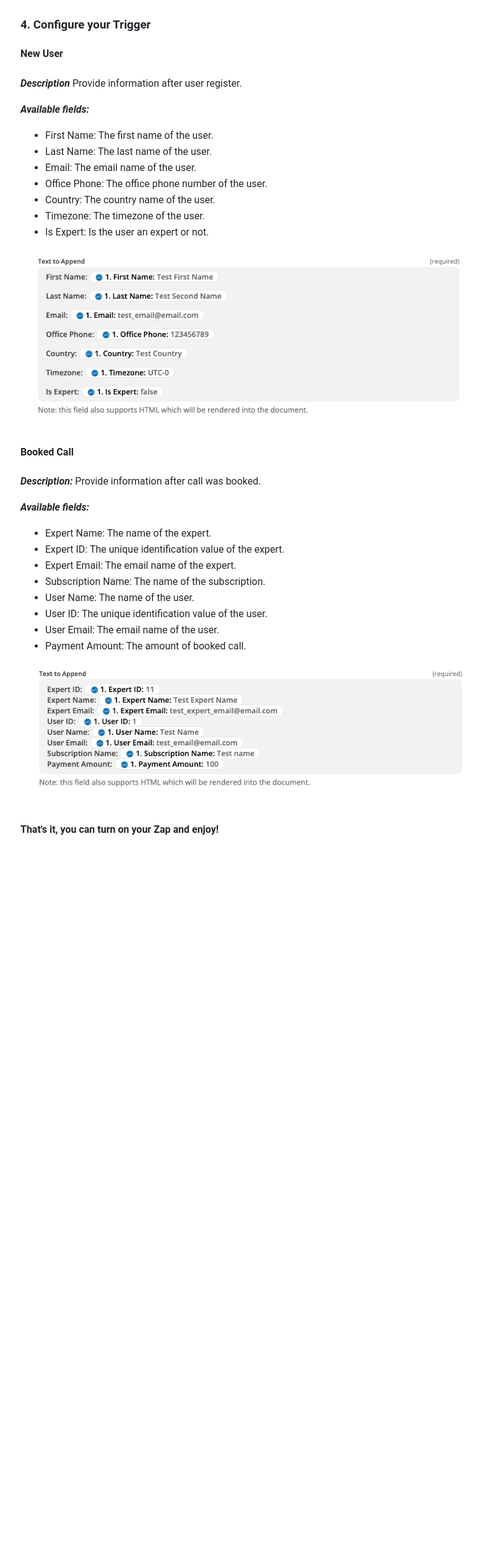
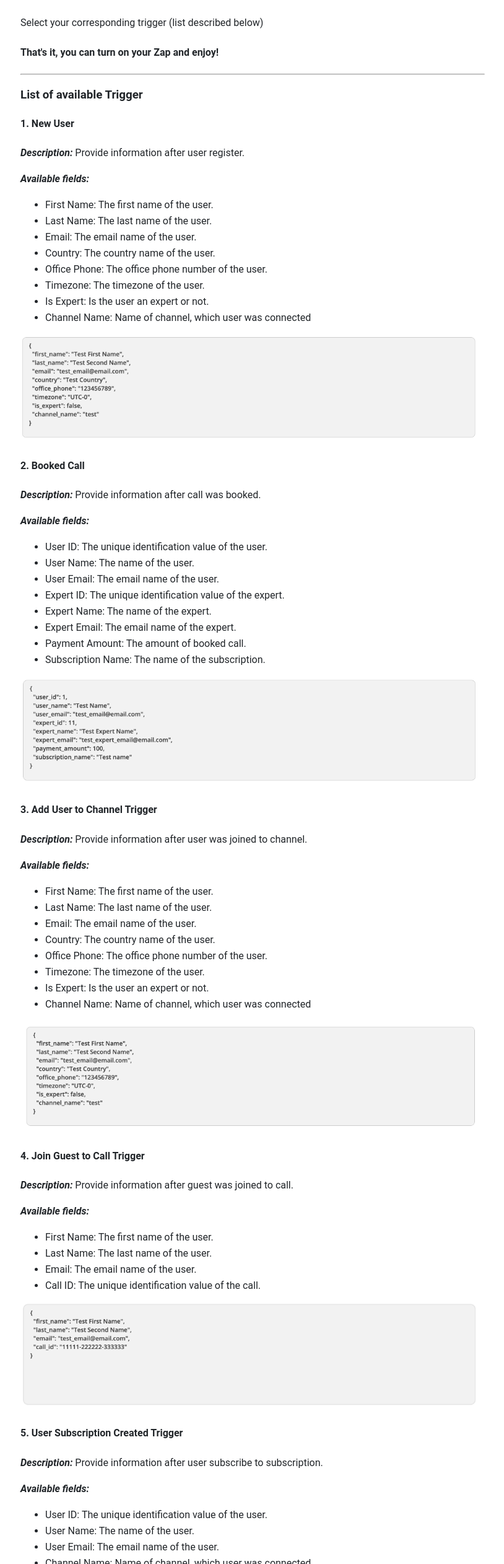
Before and after one commit to wiseHer/wiseher.github.io, a plain HTML site: page index.html in a window 1280 px wide. Shown: the part 2129-4653 px from the top of the page at 62% size, without its empty margins (232-1046 px from the left). Before the commit the page ends 3502 px from the top, so only its background shows below. Drawn offline with Linux system fonts and the light colour scheme.

Commit message:
updated doc

```diff
--- a/index.html
+++ b/index.html
@@ -45,40 +45,127 @@
 
 		<img class="img-example" src="./assets/action.png" />
 
-
-		<h3>4. Configure your Trigger</h3>
-		<h4>New User</h4>
-		<p><strong><i>Description</i></strong> Provide information after user register.</p>
+		<p>Select your corresponding trigger (list described below)</p>
+		<h4>That's it, you can turn on your Zap and enjoy!</h4>
+		<hr >
+		<h3>List of available Trigger</h3>
+		<h4>1. New User</h4>
+		<p><strong><i>Description:</i></strong> Provide information after user register.</p>
 		<strong><i>Available fields:</i></strong>
 		<ul>
 			<li>First Name: The first name of the user.</li>
 			<li>Last Name: The last name of the user.</li>
 			<li>Email: The email name of the user.</li>
+			<li>Country: The country name of the user.</li>
 			<li>Office Phone: The office phone number of the user.</li>
-			<li>Country: The country name of the user.</li>
 			<li>Timezone: The timezone of the user.</li>
 			<li>Is Expert: Is the user an expert or not.</li>
+			<li>Channel Name: Name of channel, which user was connected</li>
 		</ul>
 
-		<img class="img-example" src="./assets/new_user_props.png" />
+		<img class="img-example" src="./assets/new_user.png" />
 
-		<h4>Booked Call</h4>
+		<h4>2. Booked Call</h4>
 		<p><strong><i>Description:</i></strong> Provide information after call was booked.</p>
 		<strong><i>Available fields:</i></strong>
 		<ul>
+			<li>User ID: The unique identification value of the user.</li>
+			<li>User Name: The name of the user.</li>
+			<li>User Email: The email name of the user.</li>
+			<li>Expert ID: The unique identification value of the expert.</li>
 			<li>Expert Name: The name of the expert.</li>
-			<li>Expert ID: The unique identification value of the expert.</li>
 			<li>Expert Email: The email name of the expert.</li>
+			<li>Payment Amount: The amount of booked call.</li>
 			<li>Subscription Name: The name of the subscription.</li>
-			<li>User Name: The name of the user.</li>
-			<li>User ID: The unique identification value of the user.</li>
-			<li>User Email: The email name of the user.</li>
-			<li>Payment Amount: The amount of booked call.</li>
 		</ul>
 
-		<img class="img-example" src="./assets/booked_call_props.png" />
+		<img class="img-example" src="./assets/booked_call.png" />
 
-		<h4>That's it, you can turn on your Zap and enjoy!</h4>
+		<h4>3. Add User to Channel Trigger</h4>
+		<p><strong><i>Description:</i></strong> Provide information after user was joined to channel.</p>
+		<strong><i>Available fields:</i></strong>
+		<ul>
+			<li>First Name: The first name of the user.</li>
+			<li>Last Name: The last name of the user.</li>
+			<li>Email: The email name of the user.</li>
+			<li>Country: The country name of the user.</li>
+			<li>Office Phone: The office phone number of the user.</li>
+			<li>Timezone: The timezone of the user.</li>
+			<li>Is Expert: Is the user an expert or not.</li>
+			<li>Channel Name: Name of channel, which user was connected</li>
+		</ul>
+
+		<img class="img-example" src="./assets/user_join_to_channel.png" />
+
+		<h4>4. Join Guest to Call Trigger</h4>
+		<p><strong><i>Description:</i></strong> Provide information after guest was joined to call.</p>
+		<strong><i>Available fields:</i></strong>
+		<ul>
+			<li>First Name: The first name of the user.</li>
+			<li>Last Name: The last name of the user.</li>
+			<li>Email: The email name of the user.</li>
+			<li>Call ID: The unique identification value of the call.</li>
+		</ul>
+
+		<img class="img-example" src="./assets/join_guest_to_call.png" />
+
+		<h4>5. User Subscription Created Trigger</h4>
+		<p><strong><i>Description:</i></strong> Provide information after user subscribe to subscription.</p>
+		<strong><i>Available fields:</i></strong>
+		<ul>
+			<li>User ID: The unique identification value of the user.</li>
+			<li>User Name: The name of the user.</li>
+			<li>User Email: The email name of the user.</li>
+			<li>Channel Name: Name of channel, which user was connected</li>
+			<li>Subscription Name: The name of the subscription.</li>
+			<li>Price Per Month: Described price that need to pay per month.</li>
+			<li>Price Per Unit: Described price for one unit in system.</li>
+			<li>Units Per Month: Described how many units need to pay per month.</li>
+		</ul>
+
+		<img class="img-example" src="./assets/user_subscription.png" />
+
+		<h4>6. User Subscription Canceled Trigger</h4>
+		<p><strong><i>Description:</i></strong> Provide information after user cancel the subscription.</p>
+		<strong><i>Available fields:</i></strong>
+		<ul>
+			<li>User ID: The unique identification value of the user.</li>
+			<li>User Name: The name of the user.</li>
+			<li>User Email: The email name of the user.</li>
+			<li>Channel Name: Name of channel, which user was connected</li>
+			<li>Subscription Name: The name of the subscription.</li>
+			<li>Price Per Month: Described price that need to pay per month.</li>
+			<li>Price Per Unit: Described price for one unit in system.</li>
+			<li>Units Per Month: Described how many units need to pay per month.</li>
+		</ul>
+
+		<img class="img-example" src="./assets/user_subscription.png" />
+
+		<h4>7. Call Completed Trigger</h4>
+		<p><strong><i>Description:</i></strong> Provide information after call was completed.</p>
+		<strong><i>Available fields:</i></strong>
+		"user_id": 1,
+		"user_name": "Test User Name",
+		"user_email": "test@email.com",
+		"expert_id": 2,
+		"expert_name": "Test Expert Name",
+		"expert_email": "test_expert@email.com",
+		"call_start_time": "2021-10-31 15:30:00+02",
+		"call_id": "1111-22222-333333"
+
+		<ul>
+			<li>User ID: The unique identification value of the user.</li>
+			<li>User Name: The name of the user.</li>
+			<li>User Email: The email name of the user.</li>
+			<li>Expert ID: The unique identification value of the expert.</li>
+			<li>Expert Name: The name of the expert.</li>
+			<li>Expert Email: The email name of the expert.</li>
+			<li>Call Start Time: Datetime when call was started.</li>
+			<li>Call ID: The unique identification value of the call.</li>
+		</ul>
+
+		<img class="img-example" src="./assets/call_completed.png" />
+
 	</section>
 </body>
 </html>
```
Also changed, not shown: assets/booked_call.png (added), assets/booked_call_props.png (deleted), assets/call_completed.png (added), assets/join_guest_to_call.png (added), assets/new_user.png (added), assets/new_user_props.png (deleted), assets/user_join_to_channel.png (added), assets/user_subscription.png (added).
